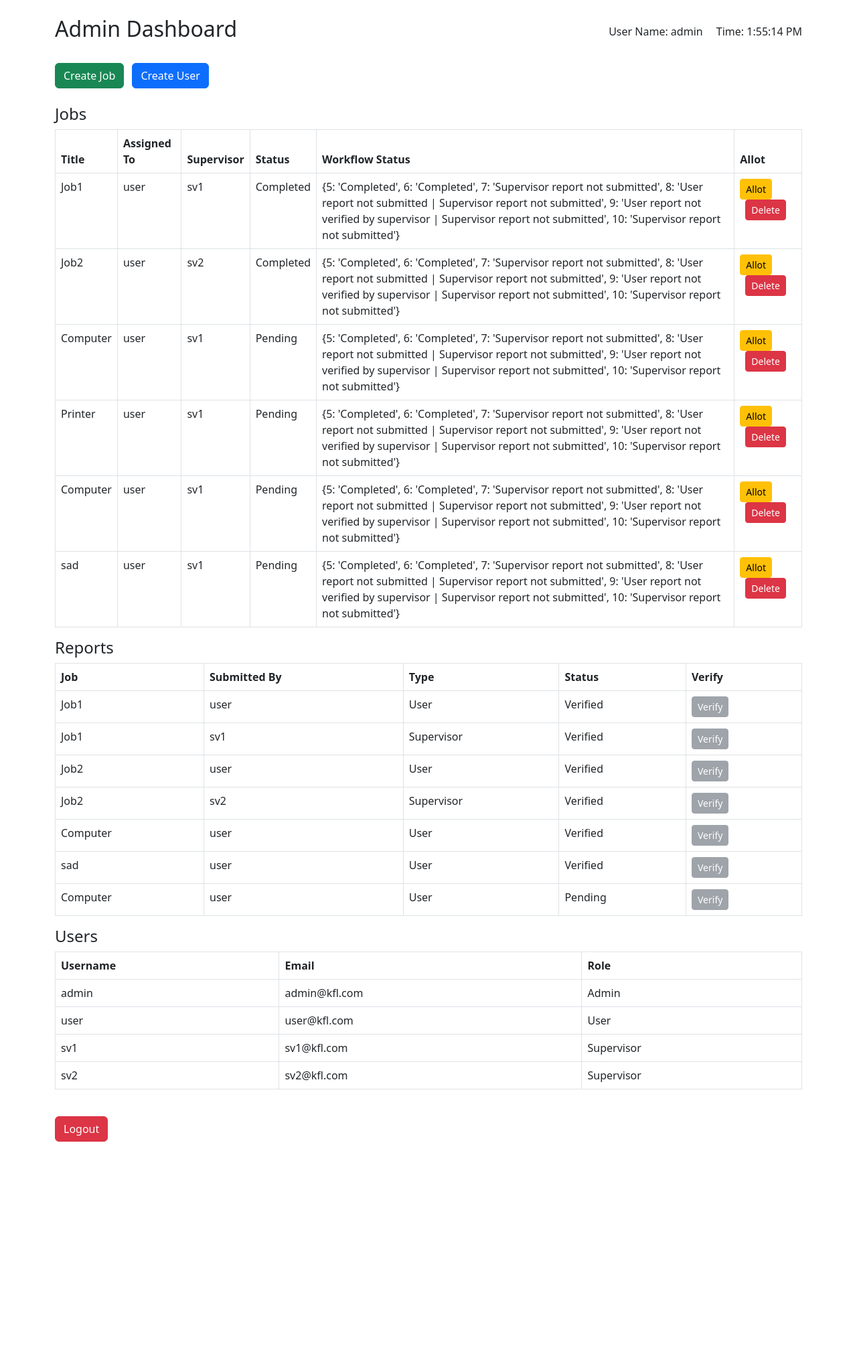
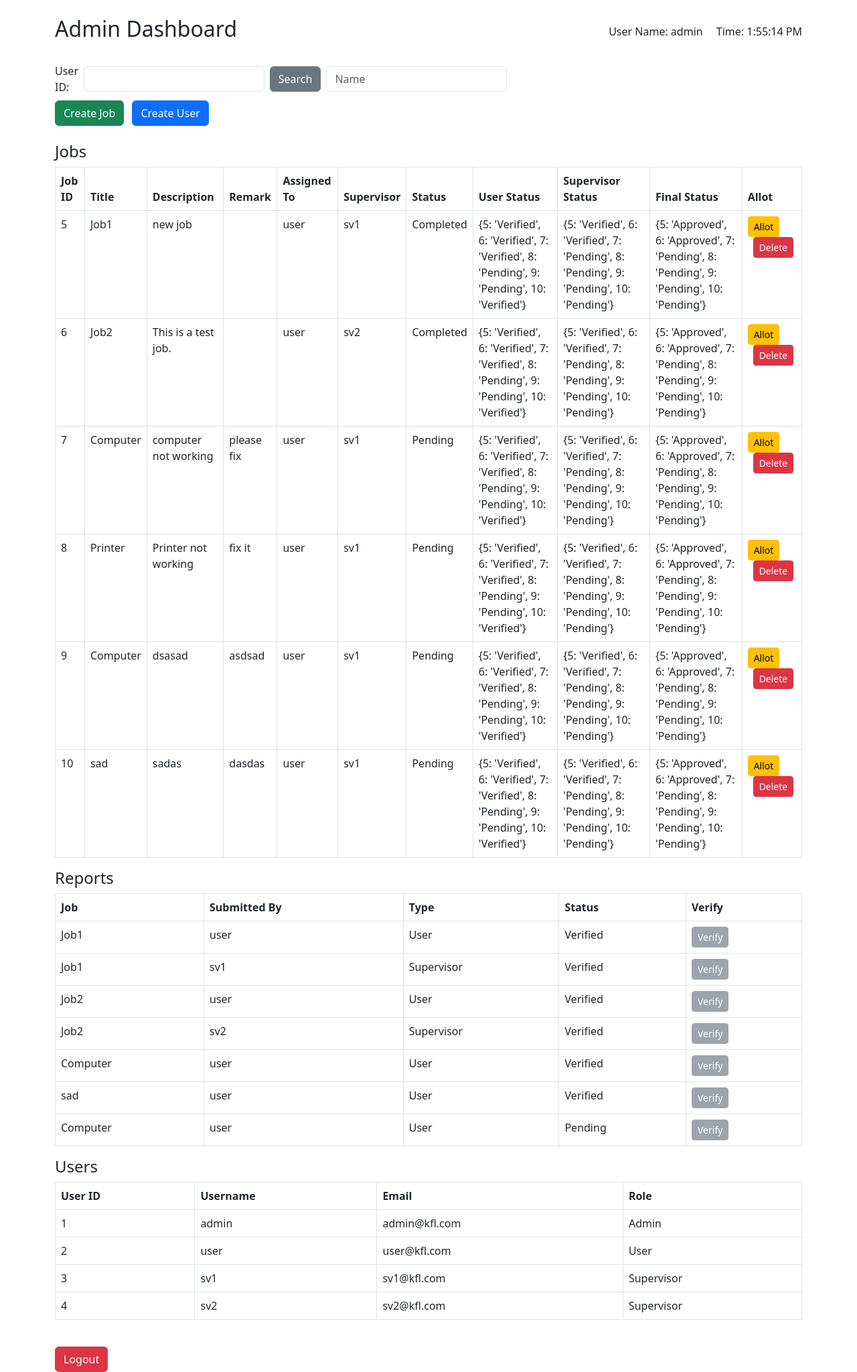
Before and after one commit to priyanshusys/Job-Allotment-System, a Django app: page /dashboard/admin/ in a window 1280 px wide. Shown: the part 56-2105 px from the top of the page at 67% size. Before the commit the page ends 1761 px from the top, so only its background shows below. Run offline with Django 5.2, Linux system fonts and the light colour scheme; a user stored in the database is signed in; data comes from the database, SQL or seed files in the repository; both versions use the stored data as it was after the commit.

Commit message:
Added new features

```diff
--- a/joballotment/forms.py
+++ b/joballotment/forms.py
@@ -2,10 +2,34 @@
 from .models import Job, Report, CustomUser
 from django.contrib.auth.forms import UserCreationForm
 
+JOB_TITLE_CHOICES = [
+    ('', 'Select a job title'),
+    ('Computer', 'Computer'),
+    ('Printer', 'Printer'),
+    ('Network', 'Network'),
+    ('Camera', 'Camera'),
+    ('Mail', 'Mail'),
+    ('Antivirus', 'Antivirus'),
+    ('SAP', 'SAP'),
+    ('MCS', 'MCS'),
+    ('Other', 'Other'),
+]
+
 class JobForm(forms.ModelForm):
+    job_title_dropdown = forms.ChoiceField(choices=JOB_TITLE_CHOICES, required=False, label='Job Title (select)')
     class Meta:
         model = Job
-        fields = ['title', 'description', 'assigned_to', 'supervisor']
+        fields = ['title', 'job_title_dropdown', 'description', 'assigned_to', 'supervisor', 'remark']
+
+    def clean(self):
+        cleaned_data = super().clean()
+        dropdown = cleaned_data.get('job_title_dropdown')
+        title = cleaned_data.get('title')
+        if dropdown and dropdown != 'Other' and dropdown != '':
+            cleaned_data['title'] = dropdown
+        elif not title:
+            raise forms.ValidationError('Please provide a job title.')
+        return cleaned_data
 
 class CustomUserCreationForm(UserCreationForm):
     class Meta:
--- a/joballotment/models.py
+++ b/joballotment/models.py
@@ -17,6 +17,7 @@
     assigned_to = models.ForeignKey('CustomUser', related_name='jobs', on_delete=models.SET_NULL, null=True, blank=True, limit_choices_to={'role': 'user'})
     supervisor = models.ForeignKey('CustomUser', related_name='supervised_jobs', on_delete=models.SET_NULL, null=True, blank=True, limit_choices_to={'role': 'supervisor'})
     status = models.CharField(max_length=20, choices=[('pending', 'Pending'), ('completed', 'Completed')], default='pending')
+    remark = models.TextField(blank=True)
     created_at = models.DateTimeField(auto_now_add=True)
     updated_at = models.DateTimeField(auto_now=True)
 
--- a/joballotment/templates/joballotment/admin_dashboard.html
+++ b/joballotment/templates/joballotment/admin_dashboard.html
@@ -2,6 +2,13 @@
 {% load dict_extras %}
 {% block content %}
 <div class="container mt-4">
+    {% if messages %}
+      <div class="mt-3">
+        {% for message in messages %}
+          <div class="alert alert-{{ message.tags }}">{{ message }}</div>
+        {% endfor %}
+      </div>
+    {% endif %}
     <div class="d-flex justify-content-between align-items-center mb-4">
         <h2 class="dashboard-title">Admin Dashboard</h2>
         <div>
@@ -10,24 +17,44 @@
         </div>
     </div>
     <div class="mb-4">
+        <div class="row g-2 align-items-center mb-2">
+            <form method="get" class="col-auto d-flex align-items-center" style="gap: 0.5rem;">
+                <label for="search_user_id" class="form-label mb-0">User ID:</label>
+                <input type="text" class="form-control" id="search_user_id" name="search_user_id" value="{{ searched_user_id|default:'' }}">
+                <button type="submit" class="btn btn-secondary">Search</button>
+                <input type="text" class="form-control" value="{{ searched_user_name|default:'' }}" readonly placeholder="Name">
+            </form>
+            {% if searched_user_id and searched_user_name %}
+            <form method="post" class="col-auto" style="display:inline;">
+                {% csrf_token %}
+                <input type="hidden" name="reset_user_id" value="{{ searched_user_id }}">
+                <button type="submit" name="reset_password" class="btn btn-warning">Reset Password</button>
+            </form>
+            {% endif %}
+        </div>
         <a href="{% url 'job_create' %}" class="btn btn-success me-2">Create Job</a>
         <a href="{% url 'user_create' %}" class="btn btn-primary">Create User</a>
     </div>
     <h4>Jobs</h4>
     <table class="table table-bordered">
-        <thead><tr><th>Title</th><th>Assigned To</th><th>Supervisor</th><th>Status</th><th>Workflow Status</th><th>Allot</th></tr></thead>
+        <thead><tr><th>Job ID</th><th>Title</th><th>Description</th><th>Remark</th><th>Assigned To</th><th>Supervisor</th><th>Status</th><th>User Status</th><th>Supervisor Status</th><th>Final Status</th><th>Allot</th></tr></thead>
         <tbody>
         {% for job in jobs %}
             <tr>
+                <td>{{ job.id }}</td>
                 <td>{{ job.title }}</td>
+                <td>{{ job.description }}</td>
+                <td>{{ job.remark }}</td>
                 <td>{{ job.assigned_to }}</td>
                 <td>{{ job.supervisor }}</td>
                 <td>{{ job.status|title }}</td>
-                <td>{{ job_statuses|get_item:job.id }}</td>
+                <td>{{ job_user_statuses|get_item:job.id }}</td>
+                <td>{{ job_supervisor_statuses|get_item:job.id }}</td>
+                <td>{{ job_final_statuses|get_item:job.id }}</td>
                 <td><a href="{% url 'job_allotment' job.id %}" class="btn btn-sm btn-warning">Allot</a> <a href="{% url 'job_delete' job.id %}" class="btn btn-sm btn-danger ms-2">Delete</a></td>
             </tr>
         {% empty %}
-            <tr><td colspan="6">No jobs found.</td></tr>
+            <tr><td colspan="11">No jobs found.</td></tr>
         {% endfor %}
         </tbody>
     </table>
@@ -56,16 +83,17 @@
     </table>
     <h4>Users</h4>
     <table class="table table-bordered">
-        <thead><tr><th>Username</th><th>Email</th><th>Role</th></tr></thead>
+        <thead><tr><th>User ID</th><th>Username</th><th>Email</th><th>Role</th></tr></thead>
         <tbody>
         {% for user in users %}
             <tr>
+                <td>{{ user.id }}</td>
                 <td>{{ user.username }}</td>
                 <td>{{ user.email }}</td>
                 <td>{{ user.role|title }}</td>
             </tr>
         {% empty %}
-            <tr><td colspan="3">No users found.</td></tr>
+            <tr><td colspan="5">No users found.</td></tr>
         {% endfor %}
         </tbody>
     </table>
--- a/joballotment/views.py
+++ b/joballotment/views.py
@@ -5,6 +5,8 @@
 from .models import Job, Report, CustomUser
 from .forms import JobForm, CustomUserCreationForm, JobAllotmentForm, ReportForm
 from django.views.decorators.cache import never_cache
+from django.urls import reverse
+from django.http import HttpResponseRedirect
 
 def is_admin(user):
     return user.is_authenticated and user.role == 'admin'
@@ -119,32 +121,66 @@
     jobs = Job.objects.all()
     reports = Report.objects.all()
     users = CustomUser.objects.all()
+    searched_user_id = request.GET.get('search_user_id')
+    searched_user_name = ''
+    if searched_user_id:
+        try:
+            # Try numeric ID first
+            if searched_user_id.isdigit():
+                searched_user = CustomUser.objects.get(id=int(searched_user_id))
+            else:
+                searched_user = CustomUser.objects.get(username=searched_user_id)
+            searched_user_name = searched_user.get_full_name() or searched_user.username
+        except CustomUser.DoesNotExist:
+            searched_user_name = 'User not found'
+    if request.method == 'POST' and 'reset_password' in request.POST:
+        reset_user_id = request.POST.get('reset_user_id')
+        try:
+            # Try numeric ID first
+            if reset_user_id.isdigit():
+                reset_user = CustomUser.objects.get(id=int(reset_user_id))
+            else:
+                reset_user = CustomUser.objects.get(username=reset_user_id)
+            reset_user.set_password('user@1234')
+            reset_user.save()
+            messages.success(request, f"Password for {reset_user.username} reset to 'user@1234'.")
+        except CustomUser.DoesNotExist:
+            messages.error(request, 'User not found for password reset.')
+        return HttpResponseRedirect(reverse('admin_dashboard'))
     # Build workflow status for each job
-    job_statuses = {}
+    job_user_statuses = {}
+    job_supervisor_statuses = {}
+    job_final_statuses = {}
     for job in jobs:
         user_report = Report.objects.filter(job=job, report_type='user').first()
         supervisor_report = Report.objects.filter(job=job, report_type='supervisor').first()
-        missing_steps = []
+        # User status
         if not user_report:
-            missing_steps.append('User report not submitted')
-        elif user_report.status != 'verified':
-            missing_steps.append('User report not verified by supervisor')
+            user_status = 'Pending'
+        else:
+            user_status = user_report.status.title()
+        # Supervisor status
         if not supervisor_report:
-            missing_steps.append('Supervisor report not submitted')
-        elif supervisor_report.status != 'verified':
-            missing_steps.append('Supervisor report not verified')
+            supervisor_status = 'Pending'
+        else:
+            supervisor_status = supervisor_report.status.title()
+        # Final status
         if job.status == 'completed':
-            status = 'Completed'
-        elif not missing_steps:
-            status = 'Ready for admin verification'
+            final_status = 'Approved'
         else:
-            status = ' | '.join(missing_steps)
-        job_statuses[job.id] = status
+            final_status = 'Pending'
+        job_user_statuses[job.id] = user_status
+        job_supervisor_statuses[job.id] = supervisor_status
+        job_final_statuses[job.id] = final_status
     return render(request, 'joballotment/admin_dashboard.html', {
         'jobs': jobs,
         'reports': reports,
         'users': users,
-        'job_statuses': job_statuses,
+        'job_user_statuses': job_user_statuses,
+        'job_supervisor_statuses': job_supervisor_statuses,
+        'job_final_statuses': job_final_statuses,
+        'searched_user_id': searched_user_id,
+        'searched_user_name': searched_user_name,
     })
 
 @login_required
```
Also changed, not shown: joballotment/templates/joballotment/job_form.html (+44 -2 lines), joballotment/templates/joballotment/login.html (+17 -5 lines), db.sqlite3, joballotment/migrations/0002_job_remark.py (added), joballotment/static/joballotment/factory.jpg (added), joballotment/static/joballotment/kfl_logo.jpg (added).
